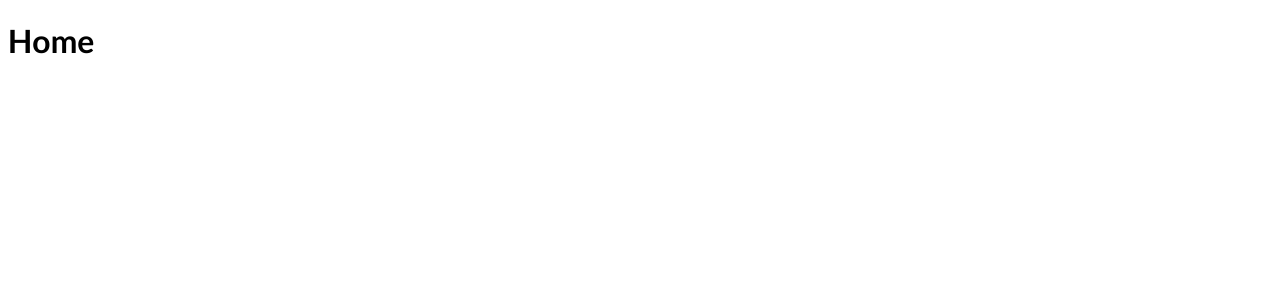
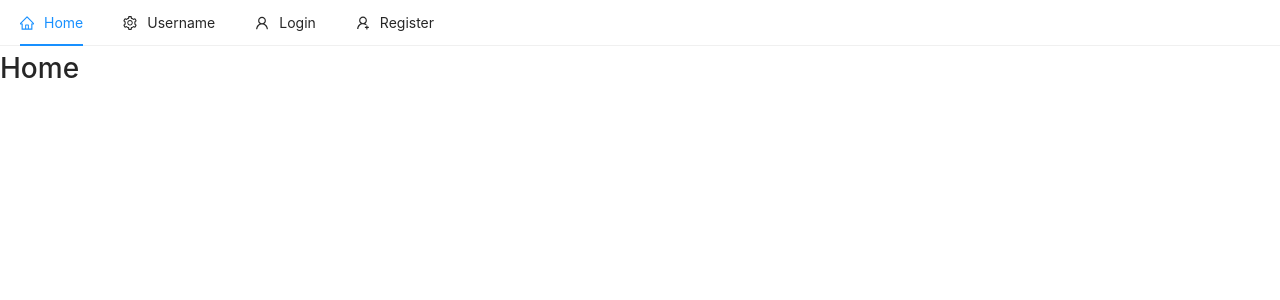
Before and after one commit to shree1999/electronics-shop, a React (Create React App) app in the folder client/: page / in a window 1280 px wide. Shown: the top 300 px of the page. Built offline with nearby package versions, Linux system fonts and the light colour scheme.

Commit message:
header design completed

```diff
--- a/client/package.json
+++ b/client/package.json
@@ -3,9 +3,11 @@
   "version": "0.1.0",
   "private": true,
   "dependencies": {
+    "@ant-design/icons": "^4.3.0",
     "@testing-library/jest-dom": "^5.11.4",
     "@testing-library/react": "^11.1.0",
     "@testing-library/user-event": "^12.1.10",
+    "antd": "^4.8.6",
     "react": "^17.0.1",
     "react-dom": "^17.0.1",
     "react-router-dom": "^5.2.0",
--- a/client/public/index.html
+++ b/client/public/index.html
@@ -15,6 +15,12 @@
       user's mobile device or desktop. See https://developers.google.com/web/fundamentals/web-app-manifest/
     -->
     <link rel="manifest" href="%PUBLIC_URL%/manifest.json" />
+    <link
+      rel="stylesheet"
+      href="https://unpkg.com/bootstrap-material-design@4.1.1/dist/css/bootstrap-material-design.min.css"
+      integrity="sha384-wXznGJNEXNG1NFsbm0ugrLFMQPWswR3lds2VeinahP8N0zJw9VWSopbjv2x7WCvX"
+      crossorigin="anonymous"
+    />
     <link rel="preconnect" href="https://fonts.gstatic.com" />
     <link
       href="https://fonts.googleapis.com/css2?family=Lato:wght@300;400;700&display=swap"
--- a/client/src/App.js
+++ b/client/src/App.js
@@ -4,16 +4,18 @@
 import Login from "./pages/auth/Login";
 import Register from "./pages/auth/Register";
 import Home from "./pages/Home";
+import Header from "./components/Header";
 
 const App = () => {
   return (
-    <div>
+    <React.Fragment>
+      <Header />
       <Switch>
         <Route path="/" component={Home} exact />
         <Route path="/login" component={Login} />
         <Route path="/register" component={Register} />
       </Switch>
-    </div>
+    </React.Fragment>
   );
 };
 
--- /dev/null
+++ b/client/src/components/Header.js
@@ -0,0 +1,42 @@
+import React, { useState } from "react";
+import { Menu } from "antd";
+import {
+  HomeOutlined,
+  SettingOutlined,
+  UserAddOutlined,
+  UserOutlined,
+} from "@ant-design/icons";
+import { Link } from "react-router-dom";
+
+const { SubMenu, Item } = Menu;
+
+const Header = () => {
+  const [current, setCurrent] = useState("home");
+
+  const onClickHandler = event => {
+    setCurrent(event.key);
+  };
+
+  return (
+    <Menu onClick={onClickHandler} selectedKeys={[current]} mode="horizontal">
+      <Item key="home" icon={<HomeOutlined />}>
+        <Link to="/">Home</Link>
+      </Item>
+
+      <SubMenu key="SubMenu" icon={<SettingOutlined />} title="Username">
+        <Item key="setting:1">Option 1</Item>
+        <Item key="setting:2">Option 2</Item>
+      </SubMenu>
+
+      <Item key="login" icon={<UserOutlined />} className="float-right">
+        <Link to="/login">Login</Link>
+      </Item>
+
+      <Item key="register" icon={<UserAddOutlined />} className="float-right">
+        <Link to="/register">Register</Link>
+      </Item>
+    </Menu>
+  );
+};
+
+export default Header;
--- a/client/src/index.js
+++ b/client/src/index.js
@@ -4,6 +4,7 @@
 
 import App from "./App";
 import "./index.css";
+import "antd/dist/antd.css";
 
 ReactDOM.render(
   <BrowserRouter>
```
Also changed, not shown: 1 other file (tests, documents, lock files or other folders).
